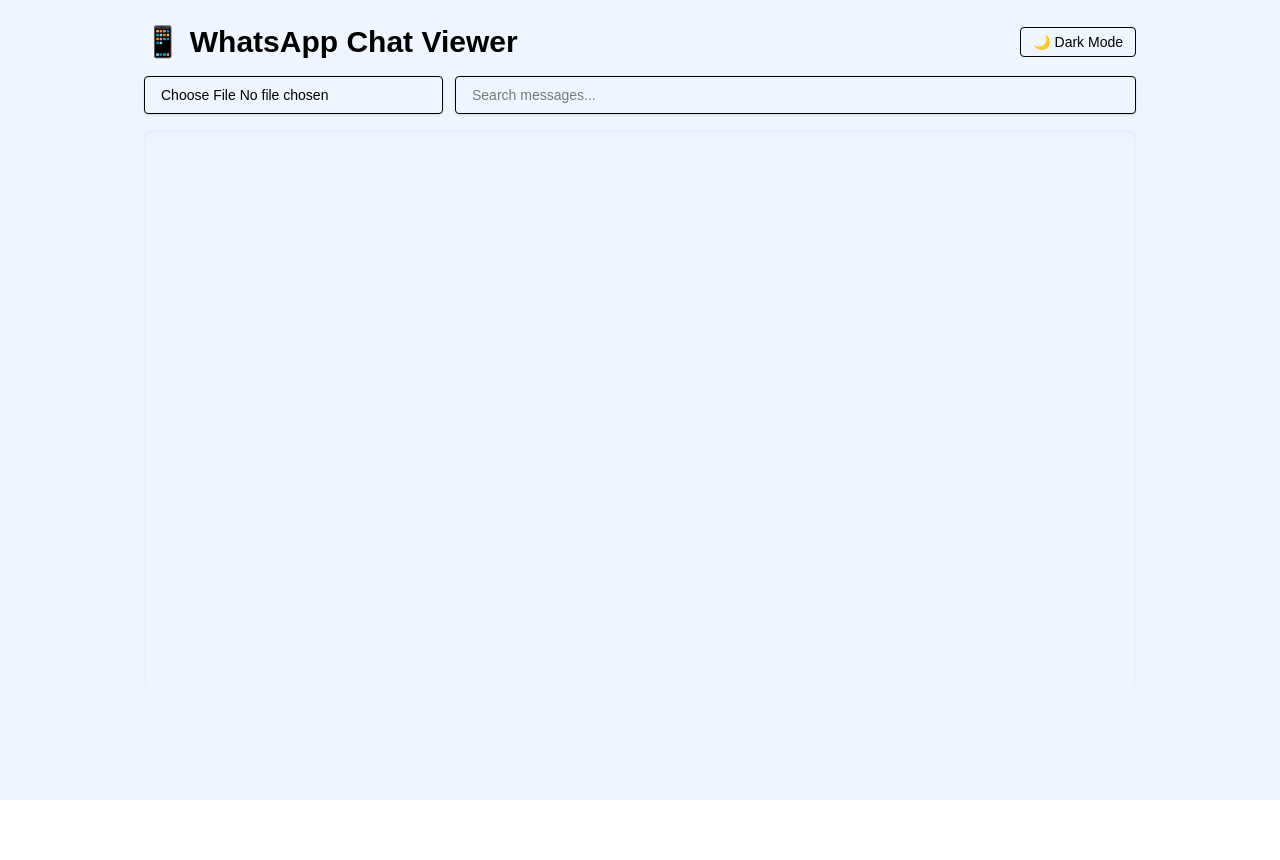
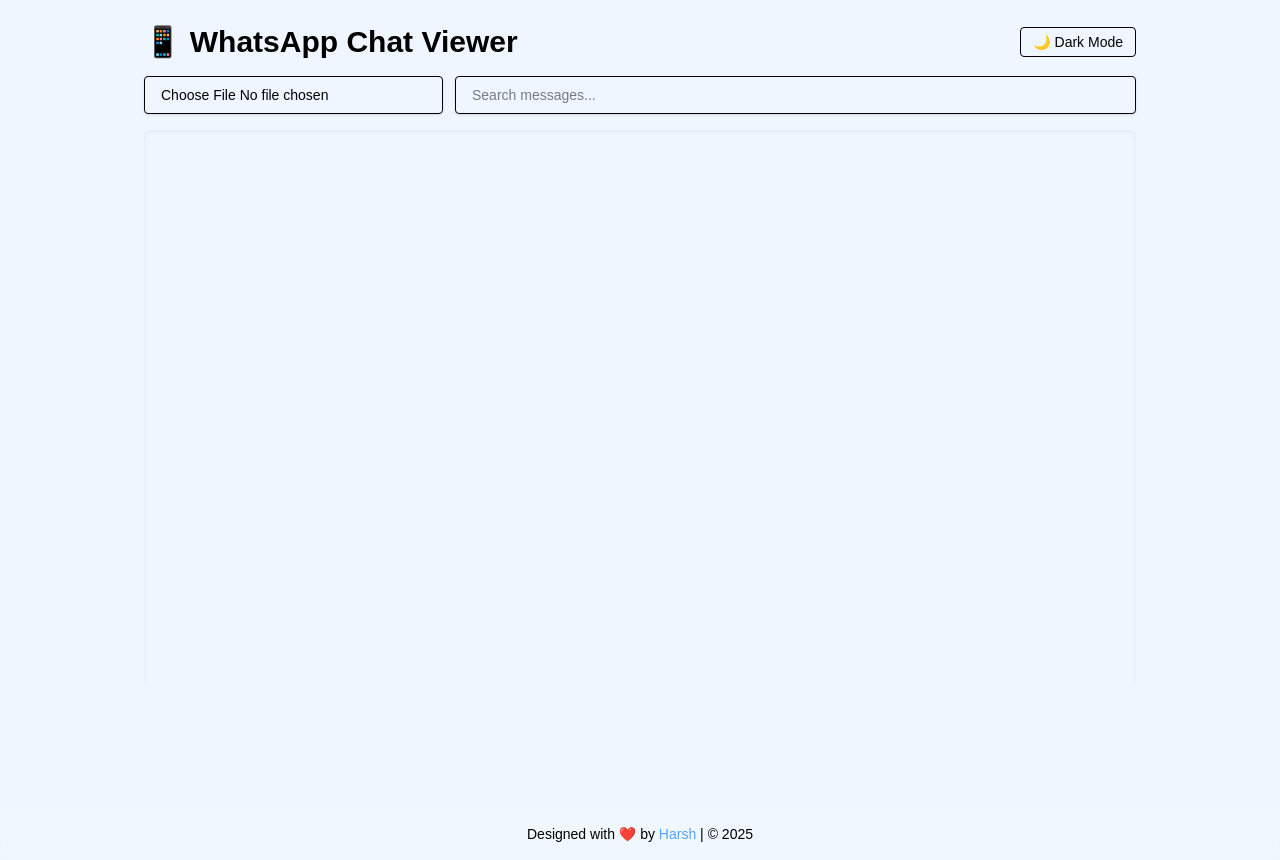
Before and after one commit to enthoharsh/chat-viewer, a Next.js app: page / in a window 1280 px wide. Before the commit the page ends 800 px from the top, so only its background shows below. Built offline with nearby package versions, Linux system fonts and the light colour scheme.

Commit message:
update readme and footer

```diff
--- a/src/components/Home.js
+++ b/src/components/Home.js
@@ -182,6 +182,21 @@
           ))}
         </div>
       </div>
+
+    <footer className="backdrop-blur-md bg-white/10 text-gray-300 text-sm py-4 w-full mt-2">
+      <div className="max-w-4xl mx-auto px-4 text-center text-black">
+        Designed with ❤️ by{" "}
+        <a
+          href="https://github.com/enthoharsh"
+          target="_blank"
+          rel="noopener noreferrer"
+          className="text-blue-400 hover:underline"
+        >
+          Harsh
+        </a>{" "}
+        | © {new Date().getFullYear()}
+      </div>
+    </footer>
     </div>
   );
 }
```
Also changed, not shown: 1 other file (tests, documents, lock files or other folders).
